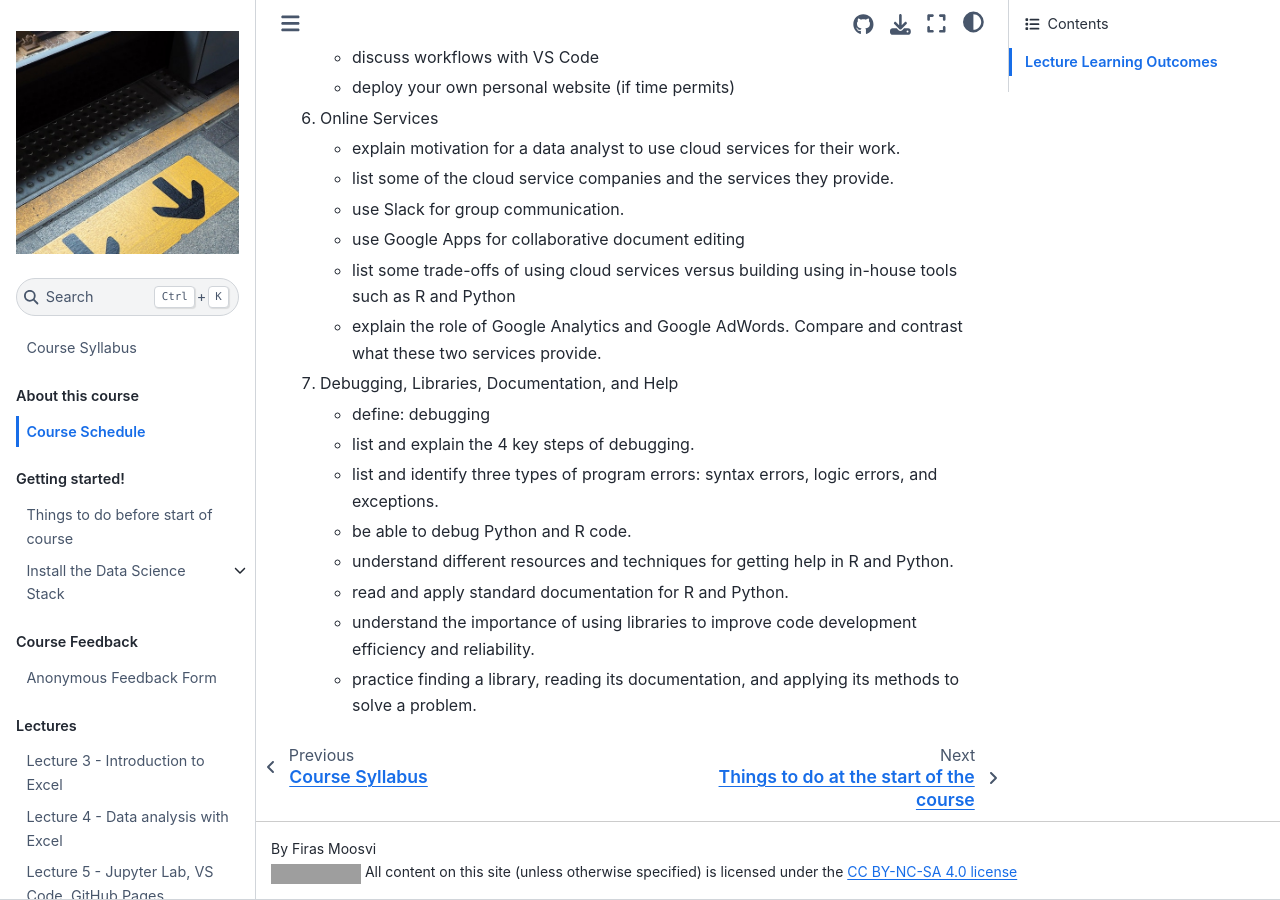
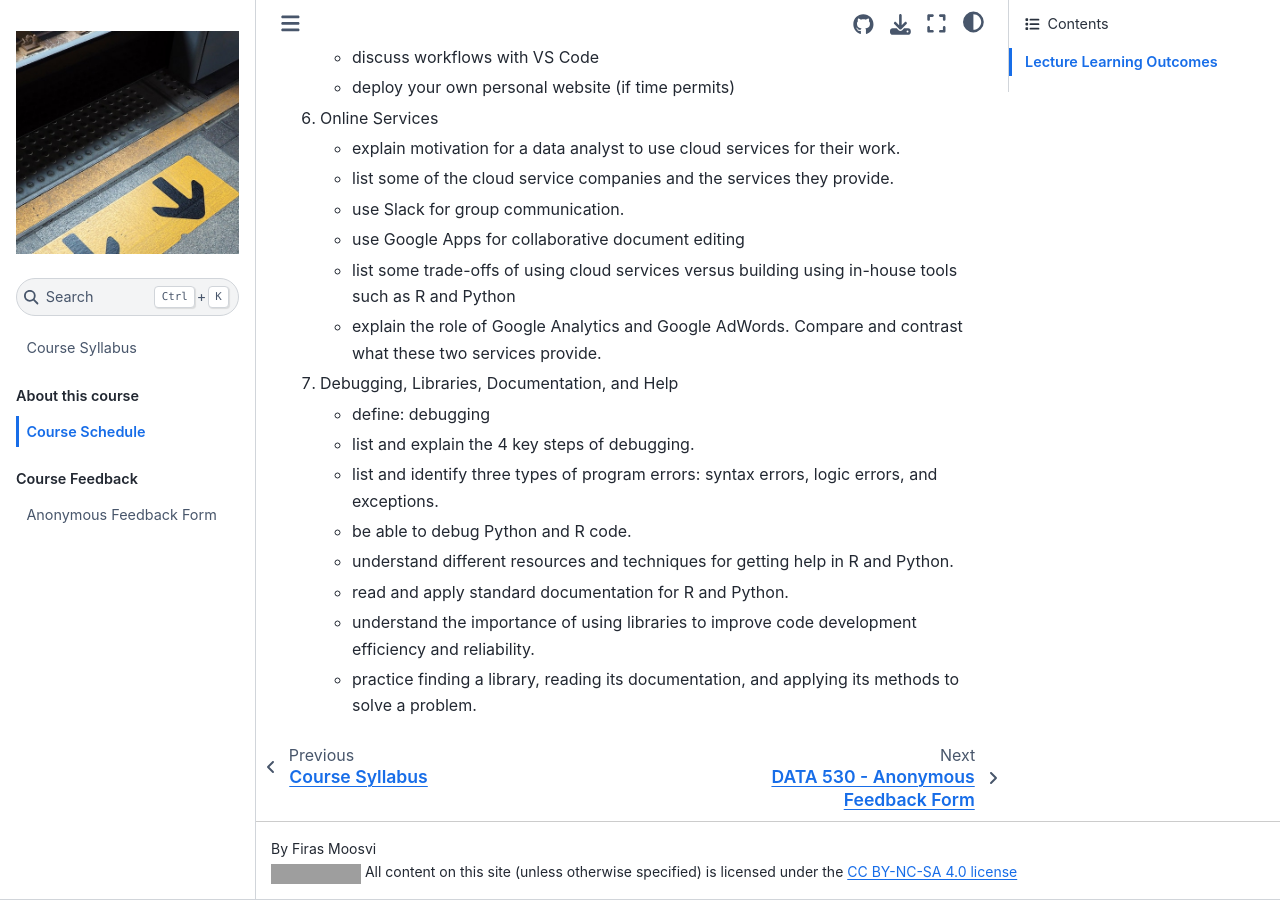
Before and after one commit to ubco-cmps/data530_course, a Jupyter Book: the page built from about/course_schedule.md, in a window 1280 px wide and 900 px high, scrolled down 1847 px. Built offline with Jupyter Book 1.0.4 settings and Sphinx 7.4.7 and the Sphinx Book theme 1.1.4, drawn with Linux system fonts in a browser that asks for light colours; pages that are not in the unit, such as notebooks, are missing from menus; some of the changed lines change nothing that is shown; grey boxes are pictures that could not be loaded.

Commit message:
getting ready for 2021WT1

```diff
--- a/_config.yml
+++ b/_config.yml
@@ -1,5 +1,5 @@
 # Book settings
-title: DATA 530
+title: Data 530
 author: Firas Moosvi
 logo: images/logo.jpg
 copyright: ""
@@ -14,12 +14,12 @@
   use_issues_button: true
   use_edit_page_button: true
   navbar_number_sections : false
-  baseurl : "https://firas.moosvi.com/courses/data530/"  # The base URL where your book will be hosted. Used for creating image previews and social links. e.g.: https://mypage.com/mybook/
+  baseurl : "https://firas.moosvi.com/courses/2021_WT1/data530/"  # The base URL where your book will be hosted. Used for creating image previews and social links. e.g.: https://mypage.com/mybook/
   # google_analytics_id: UA-11111111 # add your Google Analytics Tracking Code
   comments:
-    hypothesis: true
+    hypothesis: false
     utterances:
-      repo: "ubco-cmps/data530_course"
+      repo: "ubco-cmps/mds_course_template"
   extra_footer : |
       <div>
       <a href="https://creativecommons.org/licenses/by-nc-sa/4.0/"><img src="https://licensebuttons.net/l/by-nc-sa/3.0/88x31.png"></a>
@@ -32,14 +32,51 @@
   thebe              : true
 
 repository:
-  url          : https://github.com/ubco-cmps/data530_course/
+  url          : https://github.com/ubco-mds-2021/data530
   path_to_book : ""
-  branch       : master
+  branch       : main
 
 sphinx:
   config:
     html_show_copyright: false
     html_extra_path: ['files']
-
-parse:
-  myst_extended_syntax: true
+    bibtex_reference_style: author_year
+    myst_enable_extensions:
+    - amsmath
+    - colon_fence
+    - deflist
+    - dollarmath
+    - html_image
+    - linkify
+    - substitution
+    myst_substitutions:
+      INSTRUCTOR: "Dr. Firas Moosvi (he/his/him)"
+      TA: "Jack Black"
+      PRONOUNCE: "[Fur-az Moose-vee](https://namedrop.io/firasmoosvi)"
+      OFFICE: "SCI 393"
+      PHONE: "N/A"
+      COURSE_CODE: "DATA 530"
+      SECTION: "001"
+      CREDITS: "1"
+      TITLE: "Computing Platforms for Data Science"
+      PREREQS: "N/A"
+      COREQS: "N/A"
+      TERM: "2021 Winter Term 1"
+      ROOM: "Online Via Zoom"
+      MEETING_TIMES: "Monday, Wednesday from 9:30 - 11:00 AM"
+      GRACE_PERIOD: "48 hour"
+      # W_DATE_1: "11:59 PDT on September 20, 2021"
+      # W_DATE_2: "11:59 PDT on November 12, 2021"
+      # W_DATE_3: "November 12, 2021"
+      # EXAM_PERIOD: "Saturday December 11th - Wednesday, December 22"
+      CANVAS_ID: "81269"
+      CANVAS_LINK: "https://canvas.ubc.ca/courses/CANVAS_ID" # {{ '[course website]({link})'.format(link=CANVAS_LINK.replace('CANVAS_ID',CANVAS_ID)) }}
+      ZOOM_LINK: "[Zoom](https://canvas.ubc.ca/courses/CANVAS_ID/external_tools/15408)"
+      ANNOUNCEMENTS_LINK: "[Announcements](https://canvas.ubc.ca/courses/CANVAS_ID/announcements)"
+      COURSE_LINK: "https://firas.moosvi.com/courses/2021_WT1/data530"
+      FORUM_LINK: "Slack"
+      FORUM_LINK: "[Slack](https://join.slack.com/t/ubcomds2021/shared_invite/zt-vdpj5z3q-Yo5FFNfW7fOXGHh7Ib4pNg)"
+      ANALYTICS_OPTOUT: "[complete this form](https://ubc.ca1.qualtrics.com/jfe/form/SV_0p6lP4TtNpJn410)"
+      FORMAT: "Lectures, Labs, Tutorials will all be running online in this course."
+      ASSOCIATE_HEAD: "Jeff Andrews [jeff.andrews@ubc.ca](mailto:jeff.andrews@ubc.ca) or Khalad Hasan [khalad.hasan@ubc.ca](mailto:khalad.hasan@ubc.ca)"
+      ANON_FEEDBACK: "[feedback form](https://ubc.ca1.qualtrics.com/jfe/form/SV_cI0jyldTtcTiSFM)"
--- a/_toc.yml
+++ b/_toc.yml
@@ -4,47 +4,50 @@
 - caption: About this course
   chapters:
   - file: about/course_schedule
-- caption: Getting started!
-  chapters:
-  - file: getting-started/todo_list
-    title: Things to do before start of course
-  - file: class/install_ds_stack
-    sections:
-    - file: class/install_ds_stack_mac
-      title: "\u2756 macOS"
-    - file: class/install_ds_stack_ubuntu
-      title: "\u2756 Ubuntu"
-    - file: class/install_ds_stack_windows
-      title: "\u2756 Windows"
+
+# - caption: Getting started!
+#   chapters:
+#   - file: getting-started/todo_list
+#     title: Things to do before start of course
+#   - file: class/install_ds_stack
+#     sections:
+#     - file: class/install_ds_stack_mac
+#       title: "\u2756 macOS"
+#     - file: class/install_ds_stack_ubuntu
+#       title: "\u2756 Ubuntu"
+#     - file: class/install_ds_stack_windows
+#       title: "\u2756 Windows"
+
+# - caption: Lectures
+#   chapters:
+#   - file: class/Lecture1
+#     title: Lecture 1 - Platforms
+#   - file: class/Lecture2
+#     title: Lecture 2 - Command Line and Stack
+#   - file: class/Lecture3
+#     title: Lecture 3 - Introduction to Excel
+#   - file: class/Lecture4
+#     title: Lecture 4 - Data analysis with Excel
+#   - file: class/Lecture5
+#     title: Lecture 5 - Jupyter Lab, VS Code, GitHub Pages
+#   - file: class/Lecture6
+#     title: Lecture 6 - Online Services
+#   - file: class/Lecture7
+#     title: Lecture 7 - Debugging and Help
+# - caption: Labs
+#   chapters:
+#   - file: labs/intro
+#     title: Start here!
+#   - file: labs/lab1
+#     title: Lab 1 - DS Stack
+#   - file: labs/lab2
+#     title: Lab 2 - Introduction to Excel
+#   - file: labs/lab3
+#     title: Lab 3 - Advanced Excel
+#   - file: labs/lab4
+#     title: Lab 4 - Debugging and Terminal
+
 - caption: Course Feedback
   chapters:
   - file: about/feedback
     title: Anonymous Feedback Form
-- caption: Lectures
-  chapters:
-  - file: class/Lecture1
-    title: Lecture 1 - Platforms
-  - file: class/Lecture2
-    title: Lecture 2 - Command Line and Stack
-  - file: class/Lecture3
-    title: Lecture 3 - Introduction to Excel
-  - file: class/Lecture4
-    title: Lecture 4 - Data analysis with Excel
-  - file: class/Lecture5
-    title: Lecture 5 - Jupyter Lab, VS Code, GitHub Pages
-  - file: class/Lecture6
-    title: Lecture 6 - Online Services
-  - file: class/Lecture7
-    title: Lecture 7 - Debugging and Help
-- caption: Labs
-  chapters:
-  - file: labs/intro
-    title: Start here!
-  - file: labs/lab1
-    title: Lab 1 - DS Stack
-  - file: labs/lab2
-    title: Lab 2 - Introduction to Excel
-  - file: labs/lab3
-    title: Lab 3 - Advanced Excel
-  - file: labs/lab4
-    title: Lab 4 - Debugging and Terminal
```
